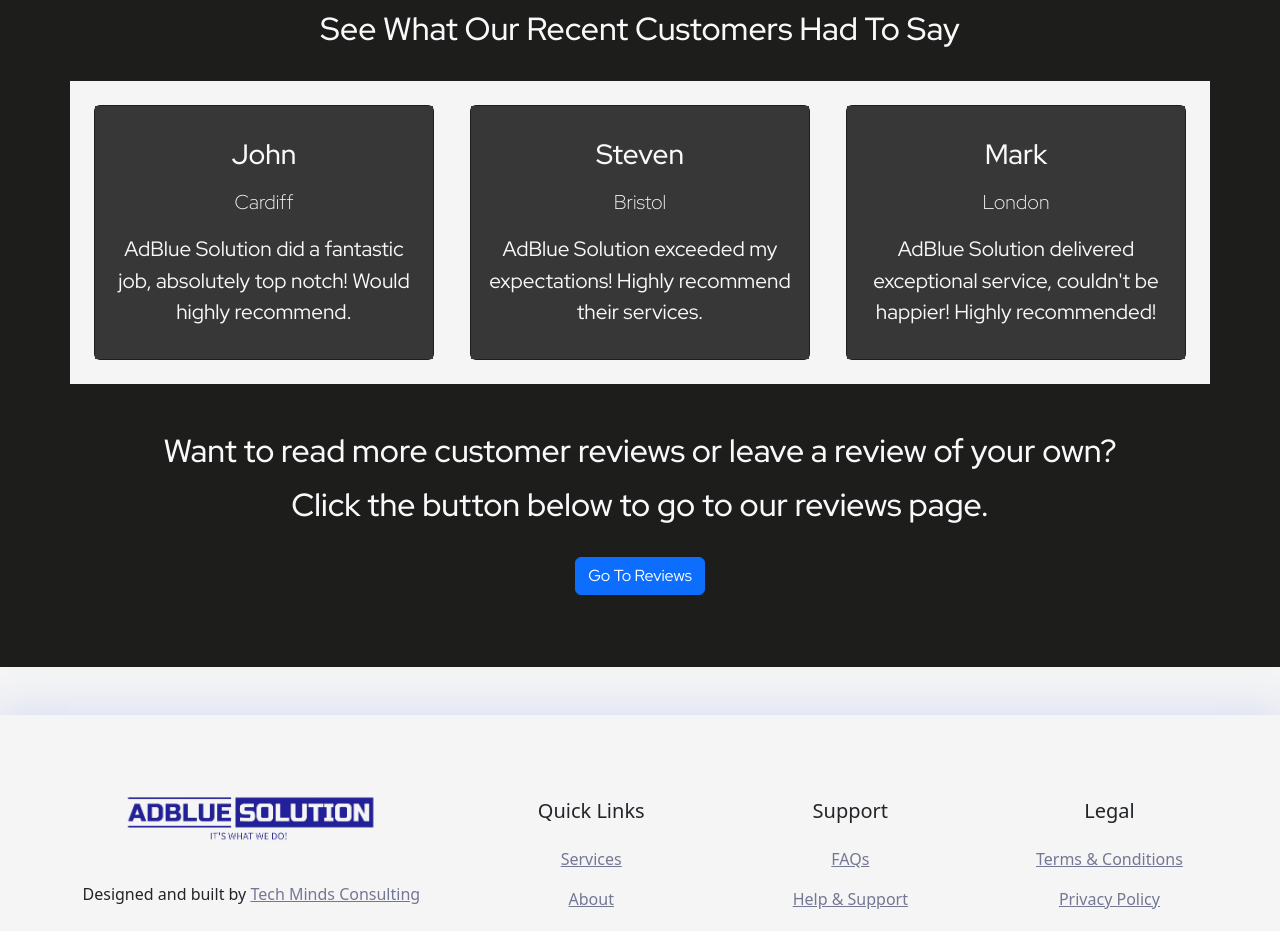
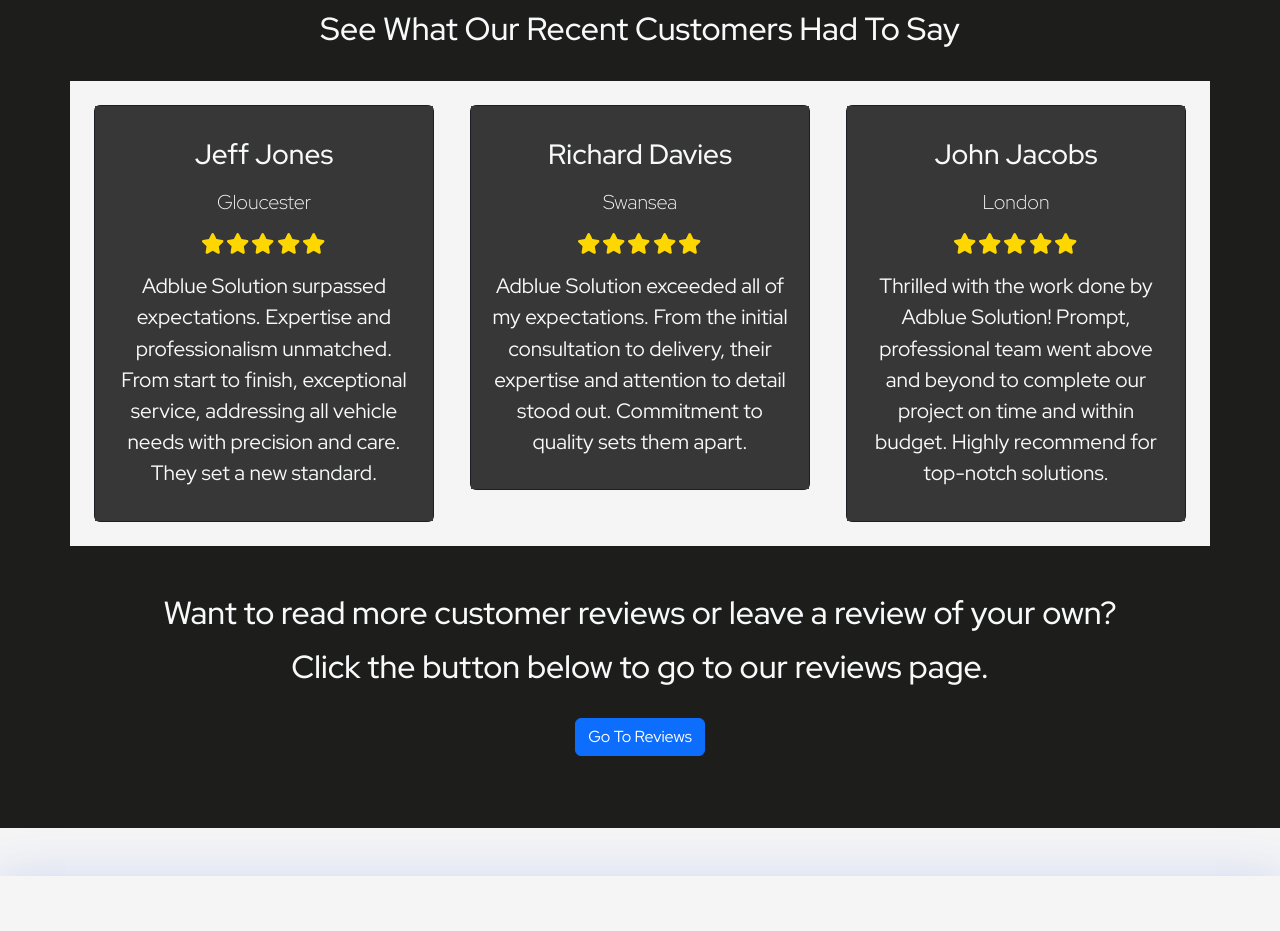
Before and after one commit to joshthomas98/adblue-solution-website, a React (Vite) app: page / in a window 1280 px wide. Shown: the part 3920-4851 px from the top of the page. Built offline with nearby package versions, Linux system fonts and the light colour scheme; some icons are missing; a web font is replaced by a local one.

Commit message:
3/5/24 - 5

```diff
--- a/src/components/HomepageCards.jsx
+++ b/src/components/HomepageCards.jsx
@@ -1,5 +1,7 @@
 import React from "react";
 import { Button } from "react-bootstrap";
+import { FontAwesomeIcon } from "@fortawesome/react-fontawesome";
+import { faStar } from "@fortawesome/free-solid-svg-icons";
 
 const HomepageCards = () => {
   return (
@@ -30,17 +32,68 @@
                   className="card-title mb-3"
                   style={{ backgroundColor: "#373737" }}
                 >
-                  John
+                  Jeff Jones
                 </h3>
                 <p className="lead" style={{ backgroundColor: "#373737" }}>
-                  Cardiff
+                  Gloucester
                 </p>
+                <div
+                  className="pb-3"
+                  style={{
+                    display: "flex",
+                    justifyContent: "center",
+                    backgroundColor: "#373737",
+                  }}
+                >
+                  <FontAwesomeIcon
+                    icon={faStar}
+                    style={{
+                      color: "#FFD700",
+                      marginRight: "2px",
+                      backgroundColor: "#373737",
+                    }}
+                  />
+                  <FontAwesomeIcon
+                    icon={faStar}
+                    style={{
+                      color: "#FFD700",
+                      marginRight: "2px",
+                      backgroundColor: "#373737",
+                    }}
+                  />
+                  <FontAwesomeIcon
+                    icon={faStar}
+                    style={{
+                      color: "#FFD700",
+                      marginRight: "2px",
+                      backgroundColor: "#373737",
+                    }}
+                  />
+                  <FontAwesomeIcon
+                    icon={faStar}
+                    style={{
+                      color: "#FFD700",
+                      marginRight: "2px",
+                      backgroundColor: "#373737",
+                    }}
+                  />
+                  <FontAwesomeIcon
+                    icon={faStar}
+                    style={{
+                      color: "#FFD700",
+                      marginRight: "2px",
+                      backgroundColor: "#373737",
+                    }}
+                  />
+                </div>
                 <p
                   className="card-text pb-3"
                   style={{ backgroundColor: "#373737" }}
                 >
-                  AdBlue Solution did a fantastic job, absolutely top notch!
-                  Would highly recommend.
+                  Adblue Solution surpassed expectations. Expertise and
+                  professionalism unmatched. From start to finish, exceptional
+                  service, addressing all vehicle needs with precision and care.
+                  They set a new standard.
                 </p>
               </div>
             </div>
@@ -61,17 +114,68 @@
                   className="card-title mb-3"
                   style={{ backgroundColor: "#373737" }}
                 >
-                  Steven
+                  Richard Davies
                 </h3>
                 <p className="lead" style={{ backgroundColor: "#373737" }}>
-                  Bristol
+                  Swansea
                 </p>
+                <div
+                  className="pb-3"
+                  style={{
+                    display: "flex",
+                    justifyContent: "center",
+                    backgroundColor: "#373737",
+                  }}
+                >
+                  <FontAwesomeIcon
+                    icon={faStar}
+                    style={{
+                      color: "#FFD700",
+                      marginRight: "2px",
+                      backgroundColor: "#373737",
+                    }}
+                  />
+                  <FontAwesomeIcon
+                    icon={faStar}
+                    style={{
+                      color: "#FFD700",
+                      marginRight: "2px",
+                      backgroundColor: "#373737",
+                    }}
+                  />
+                  <FontAwesomeIcon
+                    icon={faStar}
+                    style={{
+                      color: "#FFD700",
+                      marginRight: "2px",
+                      backgroundColor: "#373737",
+                    }}
+                  />
+                  <FontAwesomeIcon
+                    icon={faStar}
+                    style={{
+                      color: "#FFD700",
+                      marginRight: "2px",
+                      backgroundColor: "#373737",
+                    }}
+                  />
+                  <FontAwesomeIcon
+                    icon={faStar}
+                    style={{
+                      color: "#FFD700",
+                      marginRight: "2px",
+                      backgroundColor: "#373737",
+                    }}
+                  />
+                </div>
                 <p
                   className="card-text pb-3"
                   style={{ backgroundColor: "#373737" }}
                 >
-                  AdBlue Solution exceeded my expectations! Highly recommend
-                  their services.
+                  Adblue Solution exceeded all of my expectations. From the
+                  initial consultation to delivery, their expertise and
+                  attention to detail stood out. Commitment to quality sets them
+                  apart.
                 </p>
               </div>
             </div>
@@ -92,17 +196,68 @@
                   className="card-title mb-3"
                   style={{ backgroundColor: "#373737" }}
                 >
-                  Mark
+                  John Jacobs
                 </h3>
                 <p className="lead" style={{ backgroundColor: "#373737" }}>
                   London
                 </p>
+                <div
+                  style={{
+                    display: "flex",
+                    justifyContent: "center",
+                    backgroundColor: "#373737",
+                  }}
+                >
+                  <FontAwesomeIcon
+                    className="pb-3"
+                    icon={faStar}
+                    style={{
+                      color: "#FFD700",
+                      marginRight: "2px",
+                      backgroundColor: "#373737",
+                    }}
+                  />
+                  <FontAwesomeIcon
+                    icon={faStar}
+                    style={{
+                      color: "#FFD700",
+                      marginRight: "2px",
+                      backgroundColor: "#373737",
+                    }}
+                  />
+                  <FontAwesomeIcon
+                    icon={faStar}
+                    style={{
+                      color: "#FFD700",
+                      marginRight: "2px",
+                      backgroundColor: "#373737",
+                    }}
+                  />
+                  <FontAwesomeIcon
+                    icon={faStar}
+                    style={{
+                      color: "#FFD700",
+                      marginRight: "2px",
+                      backgroundColor: "#373737",
+                    }}
+                  />
+                  <FontAwesomeIcon
+                    icon={faStar}
+                    style={{
+                      color: "#FFD700",
+                      marginRight: "2px",
+                      backgroundColor: "#373737",
+                    }}
+                  />
+                </div>
                 <p
                   className="card-text pb-3"
                   style={{ backgroundColor: "#373737" }}
                 >
-                  AdBlue Solution delivered exceptional service, couldn't be
-                  happier! Highly recommended!
+                  Thrilled with the work done by Adblue Solution! Prompt,
+                  professional team went above and beyond to complete our
+                  project on time and within budget. Highly recommend for
+                  top-notch solutions.
                 </p>
               </div>
             </div>
```
